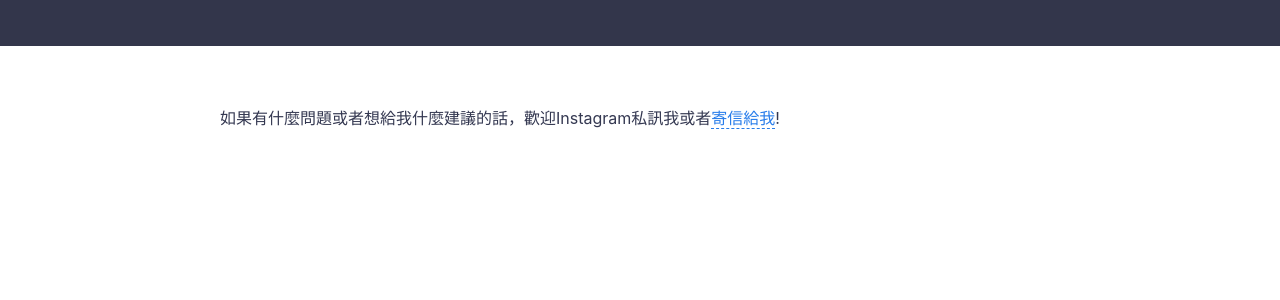
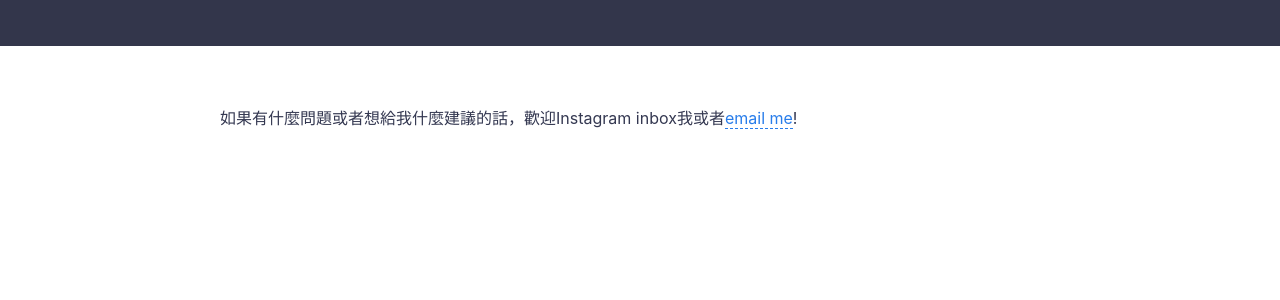
Before and after one commit to poi0905/blog, a Jekyll site: the page built from contact.md, in a window 1280 px wide. Shown: the part 214-514 px from the top of the page. Built offline with Jekyll 4.4.1, drawn with Linux system fonts in a browser that asks for light colours.

Commit message:
2020/7/2

```diff
--- a/contact.md
+++ b/contact.md
@@ -4,4 +4,4 @@ title: Contact
 permalink: /contact/
 ---
 
-如果有什麼問題或者想給我什麼建議的話，歡迎Instagram私訊我或者[寄信給我](mailto:{{site.email}})!
+如果有什麼問題或者想給我什麼建議的話，歡迎Instagram inbox我或者[email me](mailto:{{site.email}})!
```
